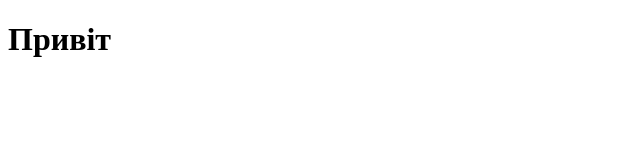
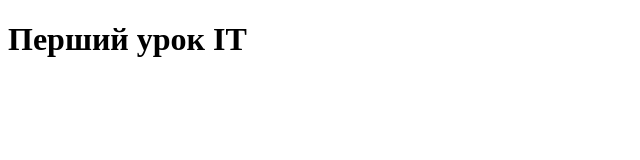
Before and after one commit to OlenaMartynova/Demo-lesson-GoIteens, a plain HTML site: page index.html in a window 1280 px wide. Shown: the whole page, without its empty margins (0-640 px from the left). Drawn offline with Linux system fonts and the light colour scheme.

Commit message:
lesson 1

```diff
--- a/index.html
+++ b/index.html
@@ -7,7 +7,7 @@
     <title>Lesson 1</title>
 </head>
 <body>
-    <H1>Привіт</H1>
+    <H1>Перший урок ІТ</H1>
 
 </body>
 </html>
```
